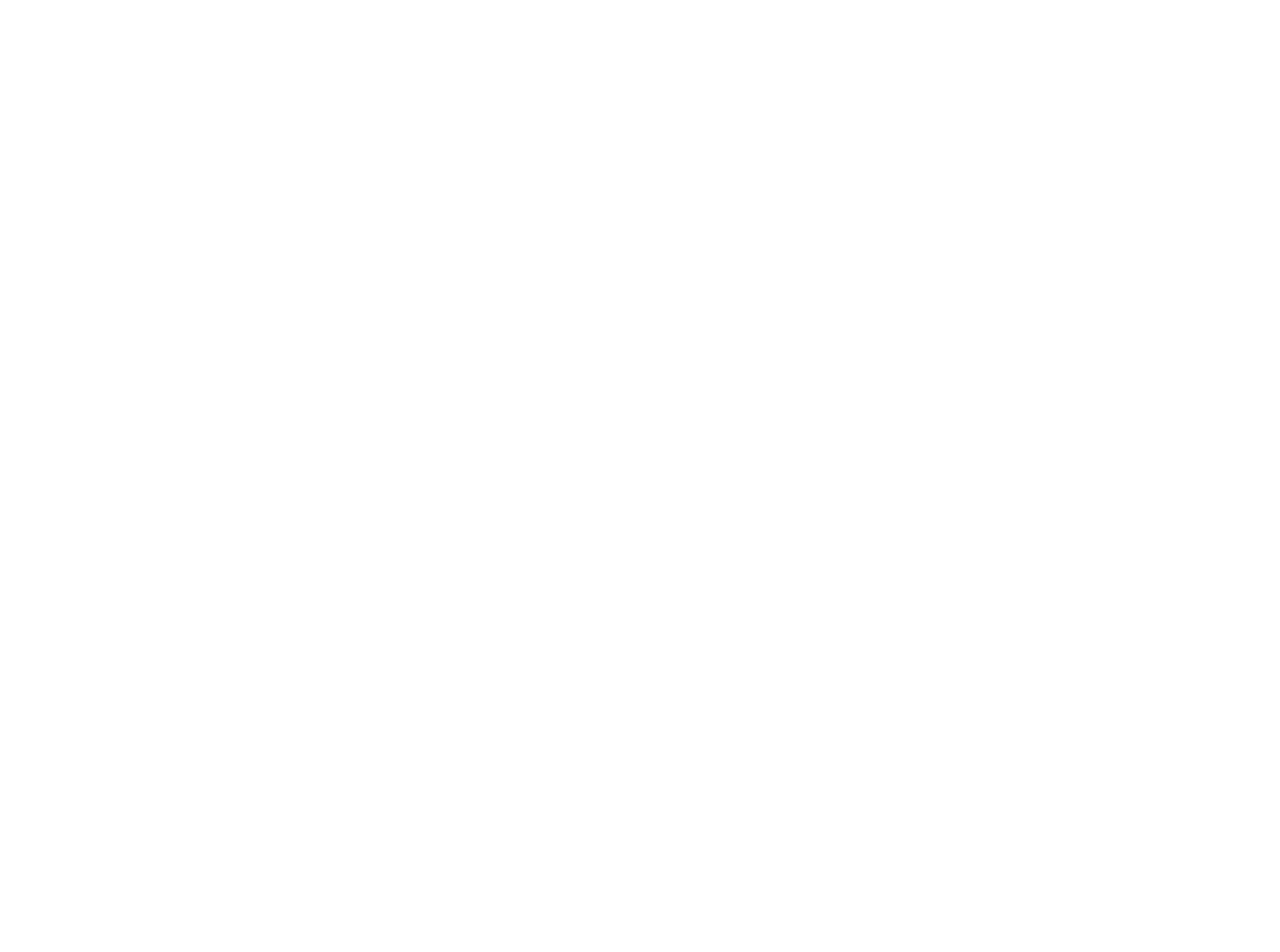
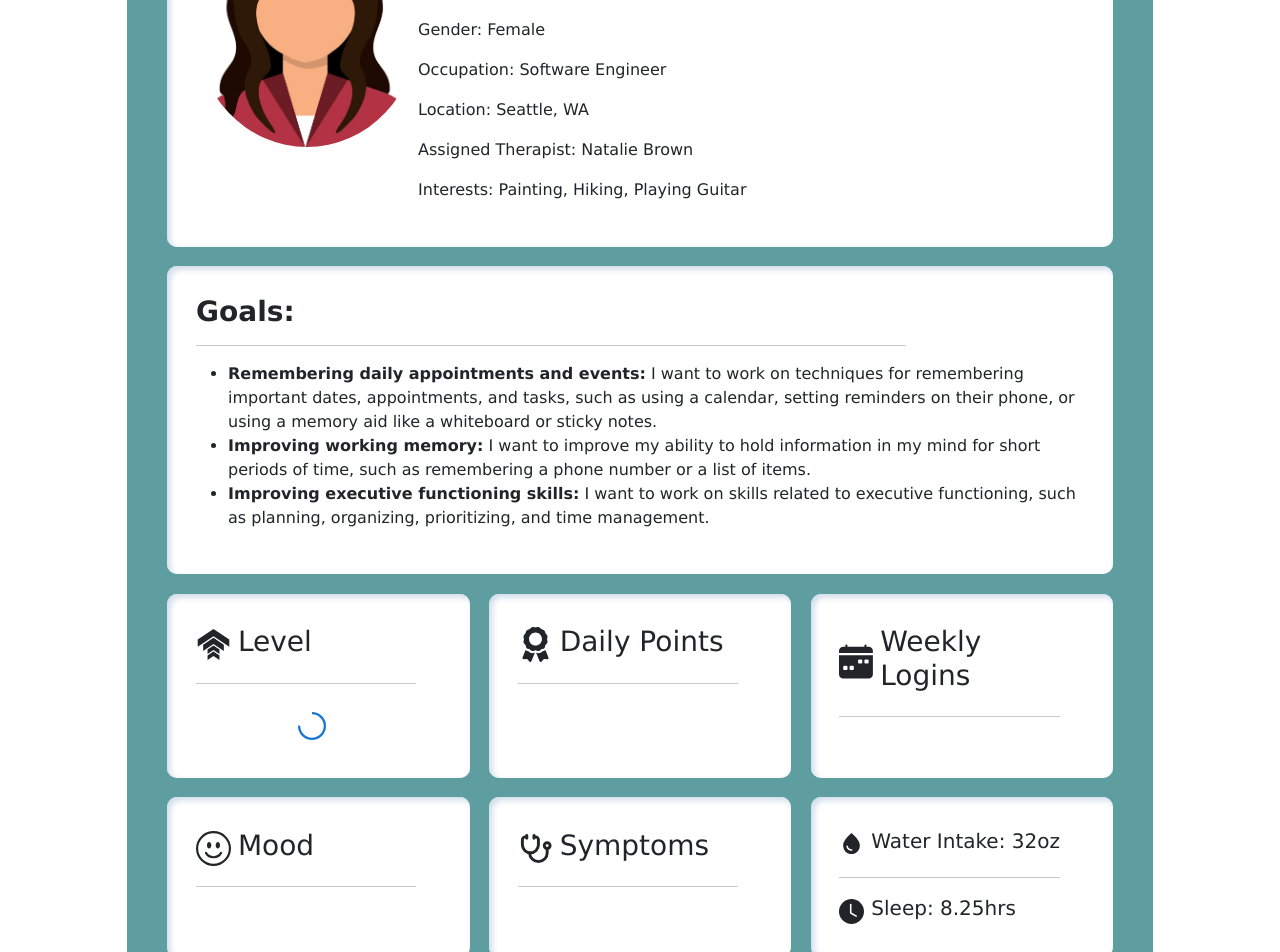
Before and after one commit to chloehylaw/cognigo, a React (Create React App) app: page /progression in a window 1280 px wide. Shown: the part 360-1312 px from the top of the page. Before the commit the page ends 800 px from the top, so only its background shows below. Built offline with nearby package versions, Linux system fonts and the light colour scheme.

Commit message:
started making dashboard, added some profile information and added a profile photo

```diff
--- a/src/pages/ProgressionMap.js
+++ b/src/pages/ProgressionMap.js
@@ -1,3 +1,95 @@
+import 'bootstrap/dist/css/bootstrap.min.css';
+import { Container, Row, Col } from 'react-bootstrap';
+import './dashboard.css';
+import womanProfile from '../images/9651081.jpg';
+import { BsClockFill, BsFillCalendarWeekFill } from 'react-icons/bs';
+import { FaAward } from 'react-icons/fa';
+import { GiUpgrade } from 'react-icons/gi';
+import { BsEmojiSmile } from 'react-icons/bs';
+import { MdWaterDrop, MdAddCircle } from 'react-icons/md';
+import { TbStethoscope } from 'react-icons/tb';
+import { CircularProgress } from '@mui/material';
+
 export default function ProgressionMap() {
-    return <h1>Progression Map</h1>
+    return <div className='containerDiv'>
+        <h1>Welcome back, Alex!</h1>
+        <div className='gridContainerDiv'>
+            <Container fluid="md">
+            <Row>
+                <Col className="dashSection" style={{ display: "flex", alignItems: "left" }}>
+                    <div style={{ flex: "1 0 25%" }}>
+                        <img src={womanProfile} alt="My Image" />
+                    </div>
+                    <div className="profileInfo" style={{ flex: "1 0 75%", textAlign: "left"}}>
+                        <h3><strong>Alex Thompson</strong></h3>
+                        <hr style={{width: "80%"}}/>
+                        <p>Age: 29</p>
+                        <p>Gender: Female</p>
+                        <p>Occupation: Software Engineer</p>
+                        <p>Location: Seattle, WA</p>
+                        <p>Assigned Therapist: Natalie Brown</p>
+                        <p>Interests: Painting, Hiking, Playing Guitar</p>
+                    </div>
+                </Col>
+            </Row>
+            <Row>
+                <Col className="dashSection">
+                    <div className="profileInfo" style={{ textAlign: "left"}}>
+                    <h3><strong>Goals:</strong></h3>
+                    <hr style={{width: "80%"}}/>
+                    <ul>
+                        <li><strong>Remembering daily appointments and events:</strong> I want to work on techniques for remembering important dates, appointments, and tasks, such as using a calendar, setting reminders on their phone, or using a memory aid like a whiteboard or sticky notes.</li>
+                        <li><strong>Improving working memory:</strong> I want to improve my ability to hold information in my mind for short periods of time, such as remembering a phone number or a list of items.</li>
+                        <li><strong>Improving executive functioning skills:</strong> I want to work on skills related to executive functioning, such as planning, organizing, prioritizing, and time management. </li>
+                    </ul>
+                    </div>
+                </Col>
+            </Row>
+            <Row>
+                <Col className="dashSection">
+                    <div className="dashSectionHeader" style={{ textAlign: "left"}}>
+                        <GiUpgrade className='icon'/><span><h3 className='sectionHeader'>Level</h3></span>
+                    </div>
+                    <hr style={{width: "90%"}}/>
+                    <CircularProgress variant="determinate" value={75} />
+                </Col>
+                <Col className="dashSection">
+                    <div className="dashSectionHeader" style={{ textAlign: "left"}}>
+                        <FaAward className='icon'/><span><h3 className='sectionHeader'>Daily Points</h3></span>
+                    </div>
+                    <hr style={{width: "90%"}}/>
+                </Col>
+                <Col className="dashSection">
+                    <div className="dashSectionHeader" style={{ textAlign: "left"}}>
+                        <BsFillCalendarWeekFill className='icon'/><span><h3 className='sectionHeader'>Weekly Logins</h3></span>
+                    </div>
+                    <hr style={{width: "90%"}}/>
+                </Col>
+            </Row>
+            <Row>
+                <Col className="dashSection">
+                    <div className="dashSectionHeader" style={{ textAlign: "left"}}>
+                        <BsEmojiSmile className='icon'/><span><h3 className='sectionHeader'>Mood</h3></span>
+                    </div>
+                    <hr style={{width: "90%"}}/>
+                </Col>
+                <Col className="dashSection">
+                    <div className="dashSectionHeader" style={{ textAlign: "left"}}>
+                        <TbStethoscope className='icon'/><span><h3 className='sectionHeader'>Symptoms</h3></span>
+                    </div>
+                    <hr style={{width: "90%"}}/>
+                </Col>
+                <Col className="dashSection">
+                    <div className="dashSectionHeader" style={{ textAlign: "left"}}>
+                        <MdWaterDrop className='smallIcon'/><span><h5 className='sectionHeader'>Water Intake: 32oz</h5></span>
+                    </div>
+                    <hr style={{width: "90%"}}/>
+                    <div className="dashSectionHeader" style={{ textAlign: "left"}}>
+                        <BsClockFill className='smallIcon'/><span><h5 className='sectionHeader'>Sleep: 8.25hrs</h5></span>
+                    </div>
+                </Col>
+            </Row>
+            </Container>
+        </div>
+    </div>
 }
--- /dev/null
+++ b/src/pages/dashboard.css
@@ -0,0 +1,53 @@
+.containerDiv {
+    margin: 3% 1% 3% 1%;
+    padding: 3%;
+    min-height: 100vh;
+}
+
+h1 {
+    text-align: left;
+    margin-bottom: 3%;
+}
+
+img {
+    width: 100%;
+    border-radius: 50%;
+}
+
+.gridContainerDiv {
+    background-color:cadetblue;
+    padding: 3%;
+    border-radius: 20px;
+}
+
+.dashSection {
+    background-color:white;
+    padding: 3%;
+    border-radius: 10px;
+    margin: 1%;
+    box-shadow: rgb(204, 219, 232) 3px 3px 6px 0px inset, rgba(255, 255, 255, 0.5) -3px -3px 6px 1px inset;
+
+}
+
+.smallIcon {
+    width:25px;
+    height:25px;
+    margin-right: 2%;
+}
+
+.icon {
+    width:35px;
+    height:35px;
+    margin-right: 2%;
+}
+
+.dashSectionHeader {
+    display: flex;
+    align-items: center;
+}
+
+span {
+    margin-top: 1%;
+    padding-left: 2px;
+    padding-right: 10px;
+}
```
Also changed, not shown: src/images/9651081.jpg (added).
